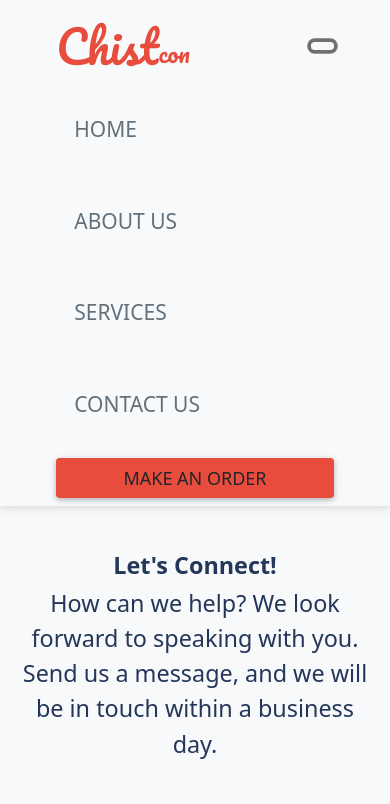
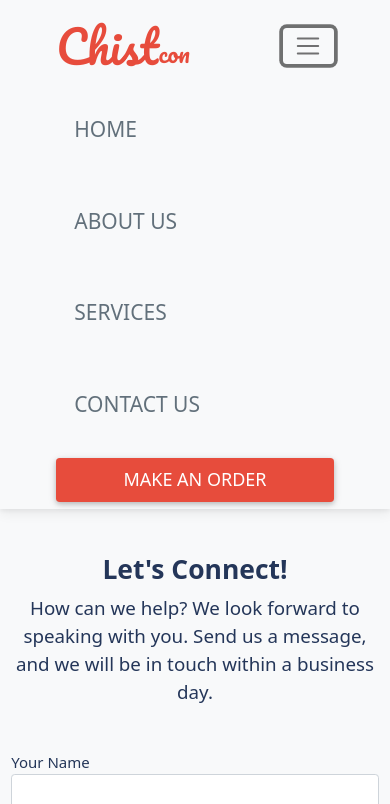
Before and after one commit to segunlawal/CHISTCON, a plain HTML site: page contactus.html in a window 390 px wide. Both pictures are taken after a click on the button "Toggle navigation". Shown: the top 804 px of the page. Drawn offline with nearby package versions, Linux system fonts and the light colour scheme.

Commit message:
Update contactus.html

```diff
--- a/contactus.html
+++ b/contactus.html
@@ -17,15 +17,13 @@
       <nav class="navbar py-2 px-5 navbar-expand-lg navbar-light bg-light">
         <div class="container-fluid">
           <a class="navbar-brand" href="index.html">Chist<span class="pt-3"id="con">con</span></a>
-          <button class="navbar-toggler" type="button" data-bs-toggle="collapse" data-bs-target="#navbarSupportedContent" aria-controls="navbarSupportedContent" aria-expanded="false" aria-label="Toggle navigation">
-            <span></span>
-            <span></span>
-            <span></span>
+          <button class="navbar-toggler bg-light" type="button" data-bs-toggle="collapse" data-bs-target="#navbarSupportedContent" aria-controls="navbarSupportedContent" aria-expanded="false" aria-label="Toggle navigation">
+            <span class="navbar-toggler-icon"></span>
           </button>
           <div class="collapse navbar-collapse justify-content-between" id="navbarSupportedContent" data-toggle="collapse">
             <ul class="navbar-nav ms-auto mb-2 mb-lg-0">
               <li class="nav-item">
-                <a class="nav-link active me-5" aria-current="page" href="">HOME</a>
+                <a class="nav-link active me-5" aria-current="page" href="index.html">HOME</a>
               </li>
               <li class="nav-item">
                 <a class="nav-link active me-5" href="aboutus.html">ABOUT US</a>
@@ -37,7 +35,7 @@
             </li>
             </ul>
             <ul class="navbar-nav ms-auto">
-              <button class="btn" type="button" name="button">MAKE AN ORDER</button>
+              <button class="btn text-white py-2 px-4" type="button" name="button">MAKE AN ORDER</button>
             </ul>
           </div>
         </div>
@@ -47,8 +45,8 @@
     <section class="contact-us overflow-hidden bg-light">
       <div class="container fluid">
         <div class="mb-4">
-        <h2 class="h1-responsive font-weight-bold text-center pt-5 conne">Let's Connect!</h2>
-        <p class="text-center w-responsive mx-auto mb-5 look fs-2">How can we help? We look forward to speaking with you. Send us a message, and we will be in touch within a business day.</p>
+        <h2 class="h1-responsive font-weight-bold text-center pt-5 conne fs-1">Let's Connect!</h2>
+        <p class="text-center w-responsive mx-auto mb-5 look fs-5">How can we help? We look forward to speaking with you. Send us a message, and we will be in touch within a business day.</p>
         <div class="row">
           <div class="col-md-9 mb-md-0 mb-5">
             <form class="" id="contactform">
```
